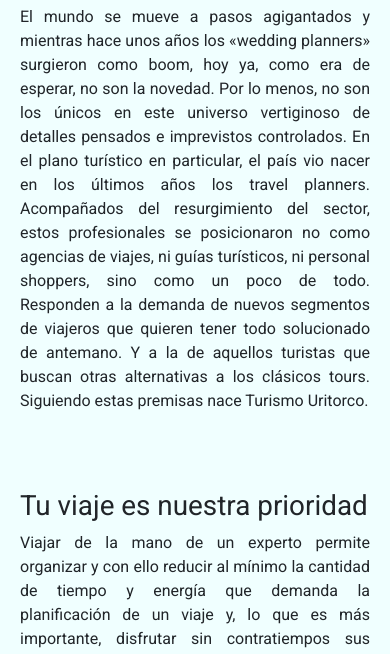
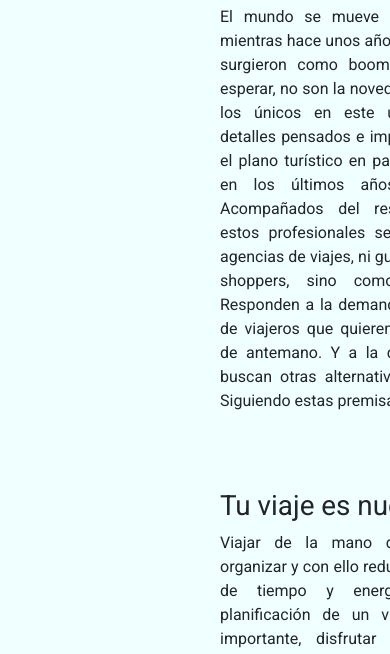
Before and after one commit to JuanVeron/agenciaDeViajes, a website: page pages/empresa.html in a window 390 px wide. Shown: the part 181-835 px from the top of the page. Drawn offline with nearby package versions, Linux system fonts and the light colour scheme.

```diff
--- a/pages/empresa.html
+++ b/pages/empresa.html
@@ -57,7 +57,7 @@
             </div>
         </nav>
     </header>
-    <main class="main">
+    <main class="main main_empresa">
         <div class="historia">
             <h1 class="historia__titulo">Nuestra historia</h1>
             <p class="historia__texto">El mundo se mueve a pasos agigantados y mientras hace unos años los «wedding planners» surgieron como boom, hoy ya, como era de esperar, no son la novedad. Por lo menos, no son los únicos en este universo vertiginoso de detalles pensados e imprevistos controlados.
--- a/scss/partials/_media-queries.scss
+++ b/scss/partials/_media-queries.scss
@@ -25,6 +25,16 @@
         flex-direction: column;
         justify-content: center;
         margin-left: 330px;
+    }
+
+    .main_empresa{
+        display: flex;
+        flex-direction: column;
+        justify-content: center;
+        align-items: center;
+        width: 100%;
+        margin-left: 200px;
+        margin-right: 300px;
     }
 
     .tarjeta_destino{
@@ -189,6 +199,9 @@
     .travel_planners_texto__contenido{
         display: none;
     }
+    .main_contacto{
+        margin-left: 350px ;
+    }
 }
 @media screen and (max-width:320px){
     .travel_planners_texto__contenido{
```
Also changed, not shown: css/main.css.
